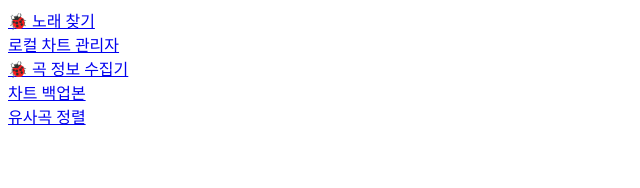
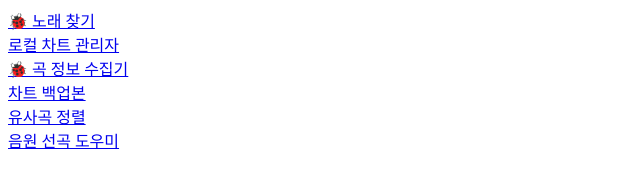
Before and after one commit to kdc1/operationtools, a plain HTML site: page index.html in a window 1280 px wide. Shown: the whole page, without its empty margins (0-640 px from the left). Drawn offline with Linux system fonts and the light colour scheme.

Commit message:
Update index.html

```diff
--- a/index.html
+++ b/index.html
@@ -8,4 +8,6 @@
 <a href="chart-backup-2025-08-22.json"> 차트 백업본</a>
 <br/>
 <a href="csv_base_bpm_camelot_key_base_sort.html">유사곡 정렬</a>
+<br/>
+<a href="music_selector_all_in_one.html">음원 선곡 도우미</a>
 </html>
```
